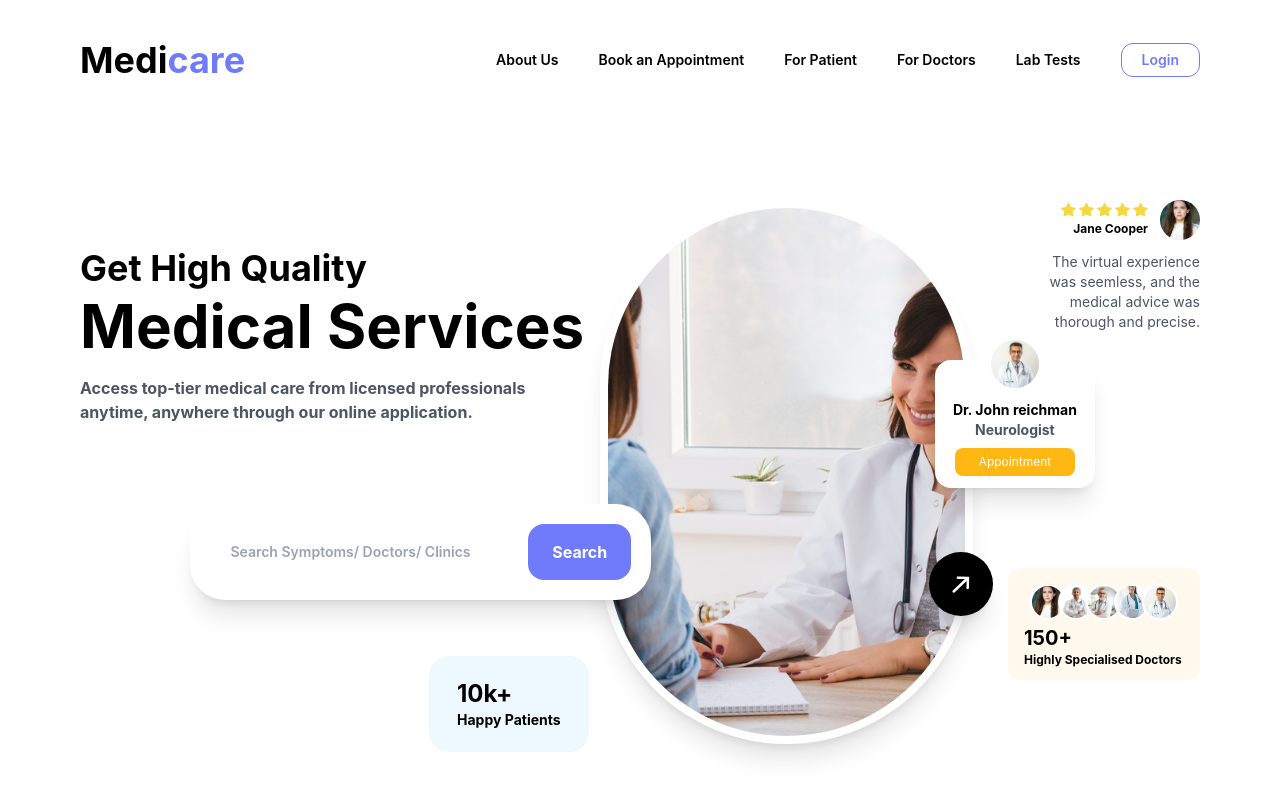
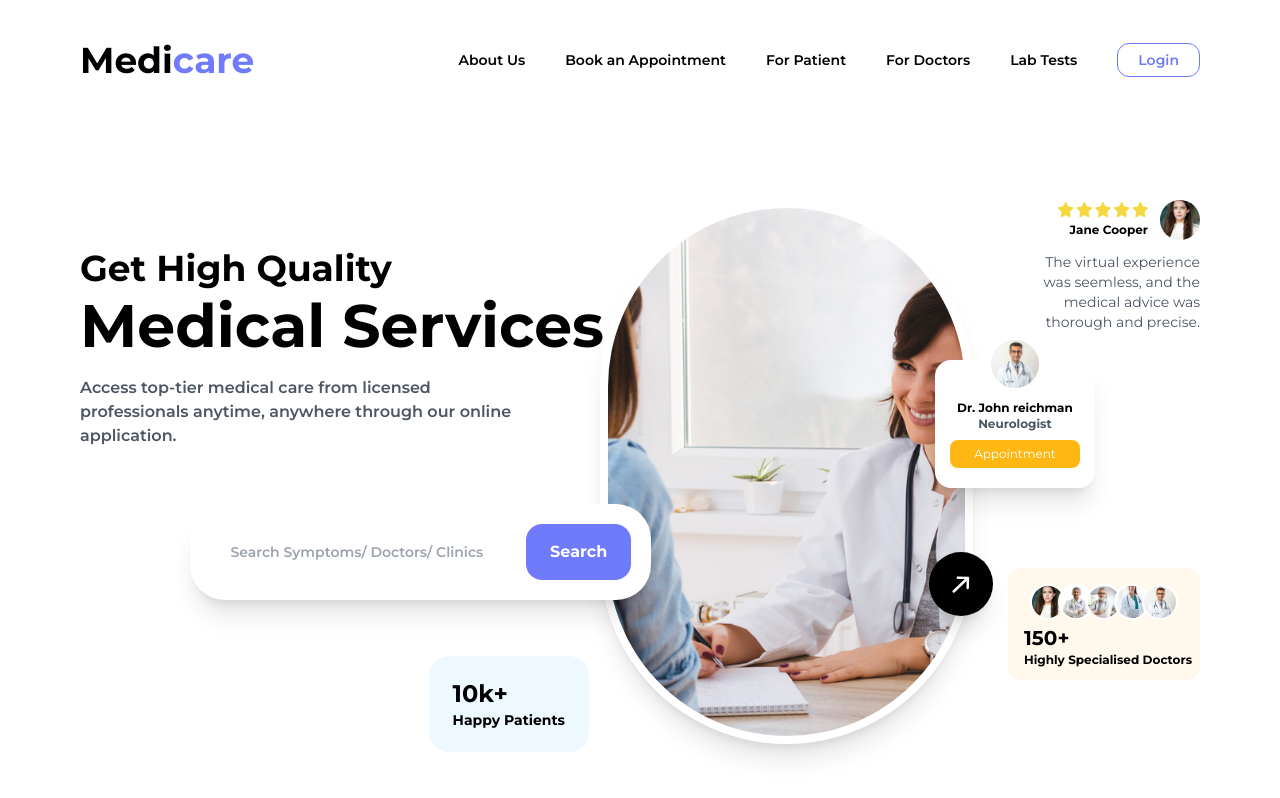
Before and after one commit to Ahaan77/everheal-task, a React (Create React App) app: page / in a window 1280 px wide. Built offline with nearby package versions, Linux system fonts and the light colour scheme.

Commit message:
Font and animations

```diff
--- a/public/index.html
+++ b/public/index.html
@@ -15,6 +15,7 @@
       user's mobile device or desktop. See https://developers.google.com/web/fundamentals/web-app-manifest/
     -->
     <link rel="manifest" href="%PUBLIC_URL%/manifest.json" />
+    <link href="https://fonts.googleapis.com/css2?family=Montserrat:wght@100;200;300;400;500;600;700;800;900&family=Roboto&display=swap" rel="stylesheet">
     <!--
       Notice the use of %PUBLIC_URL% in the tags above.
       It will be replaced with the URL of the `public` folder during the build.
@@ -24,7 +25,7 @@
       work correctly both with client-side routing and a non-root public URL.
       Learn how to configure a non-root public URL by running `npm run build`.
     -->
-    <title>React App</title>
+    <title>Everheal - Ahaan Sehgal</title>
   </head>
   <body>
     <noscript>You need to enable JavaScript to run this app.</noscript>
--- a/src/App.js
+++ b/src/App.js
@@ -6,11 +6,23 @@ function App() {
 
   const navHover = "hover:text-gray-400 hover:transition duration-200 cursor-pointer"
 
+  function reveal() {
+    var reveals = document.querySelector(".reveal");
+    console.log(reveals)
+    setTimeout(() => {
+      reveals?.classList?.add("active");
+    }, 50)
+  }
+
+  useEffect(() => {
+    reveal()
+  }, [])
+
   return (
     <div >
 
       {/* Topbar */}
-      <div className='flex justify-between items-center'>
+      <div className="flex justify-between items-center font-['Montserrat']">
         <div className='font-bold text-black mx-20 my-10 text-4xl hover:scale-[1.1] hover:transition duration-200 hover:duration-200 cursor-pointer'>
           Medi<span className='text-[#6F7BFB]'>care</span>
         </div>
@@ -28,19 +40,19 @@ function App() {
 
       {/* Hero */}
 
-      <div className='w-full'>
+      <div className='w-full reveal fade-bottom'>
         <div className='mx-20'>
           <div className='grid grid-cols-6 h-[80vh]'>
             <div className='col-span-3 w-full relative '>
               <div className='mt-[16vh]'>
-                <p className='font-bold text-4xl'>Get High Quality</p>
-                <p className='font-bold text-6xl mt-2'>Medical Services</p>
-                <p className='font-bold text-gray-600 mt-5 w-[80%]'>Access top-tier medical care from licensed professionals anytime, anywhere through our online application.</p>
+                <p className="font-bold text-4xl font-['Montserrat']">Get High Quality</p>
+                <p className="font-bold text-6xl mt-2 font-['Montserrat'] ">Medical Services</p>
+                <p className="font-semibold text-gray-600 mt-5 w-[80%] font-['Montserrat']">Access top-tier medical care from licensed professionals anytime, anywhere through our online application.</p>
               </div>
               <div className='absolute bottom-[1vh] right-[4vw] w-40 h-24 rounded-[20px] bg-[#EEF8FF] flex items-center justify-center'>
                 <div className='flex flex-col gap-0'>
-                  <p className='font-bold text-2xl'>10k+</p>
-                  <p className='font-bold text-sm'>Happy Patients</p>
+                  <p className="font-bold text-2xl font-['Montserrat']">10k+</p>
+                  <p className="font-bold text-sm font-['Montserrat']">Happy Patients</p>
                 </div>
 
               </div>
@@ -51,21 +63,21 @@ function App() {
 
               </div>
               <div className='h-24 bg-white shadow-xl absolute  w-[36vw] bottom-[20vh] rounded-[35px] -left-[32vw] flex items-center '>
-                <input className='w-full pl-10 focus:outline-none text-gray-700 text-sm font-semibold' placeholder='Search Symptoms/ Doctors/ Clinics' />
-                <button className='mr-5 bg-[#6F7BFB] text-white px-6 py-4 rounded-2xl font-bold hover:bg-opacity-80 hover:transition duration-200'>Search</button>
+                <input className="w-full pl-10 focus:outline-none text-gray-700 text-sm font-semibold font-['Montserrat']" placeholder='Search Symptoms/ Doctors/ Clinics' />
+                <button className="mr-5 bg-[#6F7BFB] text-white px-6 font-['Montserrat'] py-4 rounded-2xl font-bold hover:bg-opacity-80 hover:transition duration-200">Search</button>
               </div>
               <div className='h-32 w-40 bg-white shadow-xl rounded-2xl absolute top-[30vh] -right-[9.5vw]'>
                 <div className='w-full flex justify-center -mt-5'>
                   <img className='h-12 w-12 object-cover rounded-full' src="/assets/doc-4.jpg" alt="doctor" />
                 </div>
                 <div className='w-full flex justify-center mt-3'>
-                  <p className='font-bold text-sm'>Dr. John reichman</p>
+                  <p className="font-bold text-xs font-['Montserrat']">Dr. John reichman</p>
                 </div>
                 <div className='w-full flex justify-center mt-0'>
-                  <p className='font-bold text-sm text-gray-600'>Neurologist</p>
+                  <p className="font-bold text-xs text-gray-600 font-['Montserrat']">Neurologist</p>
                 </div>
                 <div className='w-full flex justify-center mt-2'>
-                  <div className='z-90 px-6 py-[6px] bg-[#FFB714] rounded-lg text-white text-xs flex justify-center items-center hover:bg-opacity-80 hover:transition duration-200 cursor-pointer'>Appointment</div>
+                  <div className="z-90 px-6 py-[6px] bg-[#FFB714] rounded-lg text-white text-xs flex justify-center items-center font-['Montserrat'] hover:bg-opacity-80 hover:transition duration-200 cursor-pointer">Appointment</div>
                 </div>
               </div>
               <div className='h-16 w-16 bg-black rounded-full shadow-xl absolute bottom-[18vh] -right-[1.5vw] shadow-xl flex justify-center items-center'>
@@ -76,13 +88,13 @@ function App() {
               <div className='flex gap-3 items-center justify-end mt-[10vh]'>
                 <div className='flex flex-col gap-1 '>
                   <img src="/assets/stars.svg" alt="stars" />
-                  <p className='font-bold text-xs ml-3'>Jane Cooper</p>
+                  <p className="font-bold text-xs ml-3 font-['Montserrat']">Jane Cooper</p>
 
                 </div>
                 <img src="/assets/jane.jpg" className='h-10 w-10 object-cover rounded-full' alt="jane" />
 
               </div>
-              <p className='text-gray-600 text-sm mt-3 ml-0 w-[90%] absolute right-0 text-right'>The virtual experience was seemless, and the medical advice was thorough and precise.</p>
+              <p className="text-gray-600 text-sm mt-3 ml-0 w-[90%] absolute right-0 text-right font-['Montserrat']">The virtual experience was seemless, and the medical advice was thorough and precise.</p>
 
               <div className='bg-[#FFF9ED] h-28 w-48 absolute bottom-[10vh] right-0 rounded-xl'>
                 <div className='mt-4 flex justify-center items-center'>
@@ -107,8 +119,8 @@ function App() {
 
                 </div>
                 <div className='mt-1 ml-4'>
-                  <p className='font-bold text-xl'>150+</p>
-                  <p className='font-bold text-xs'>Highly Specialised Doctors</p>
+                  <p className="font-bold text-xl font-['Montserrat']">150+</p>
+                  <p className="font-['Montserrat'] font-bold text-xs">Highly Specialised Doctors</p>
 
                 </div>
 
--- a/src/index.css
+++ b/src/index.css
@@ -16,3 +16,60 @@ code {
   font-family: source-code-pro, Menlo, Monaco, Consolas, 'Courier New',
     monospace;
 }
+
+.reveal {
+  position: relative;
+  opacity: 0;
+}
+
+.reveal.active {
+  opacity: 1;
+}
+
+.active.fade-bottom {
+  animation: fade-bottom 1s ease-in;
+}
+
+.active.fade-left {
+  animation: fade-left 1s ease-in;
+}
+
+.active.fade-right {
+  animation: fade-right 1s ease-in;
+}
+
+@keyframes fade-bottom {
+  0% {
+    transform: translateY(50px);
+    opacity: 0;
+  }
+
+  100% {
+    transform: translateY(0);
+    opacity: 1;
+  }
+}
+
+@keyframes fade-left {
+  0% {
+    transform: translateX(-100px);
+    opacity: 0;
+  }
+
+  100% {
+    transform: translateX(0);
+    opacity: 1;
+  }
+}
+
+@keyframes fade-right {
+  0% {
+    transform: translateX(100px);
+    opacity: 0;
+  }
+
+  100% {
+    transform: translateX(0);
+    opacity: 1;
+  }
+}
--- a/tailwind.config.js
+++ b/tailwind.config.js
@@ -2,7 +2,11 @@
 module.exports = {
   content: ["./src/**/*.{html,js}"],
   theme: {
-    extend: {},
+    extend: {
+      fontFamily: {
+        'montserrat': ['Montserrat'],
+      },
+    },
   },
   plugins: [],
 }
```
